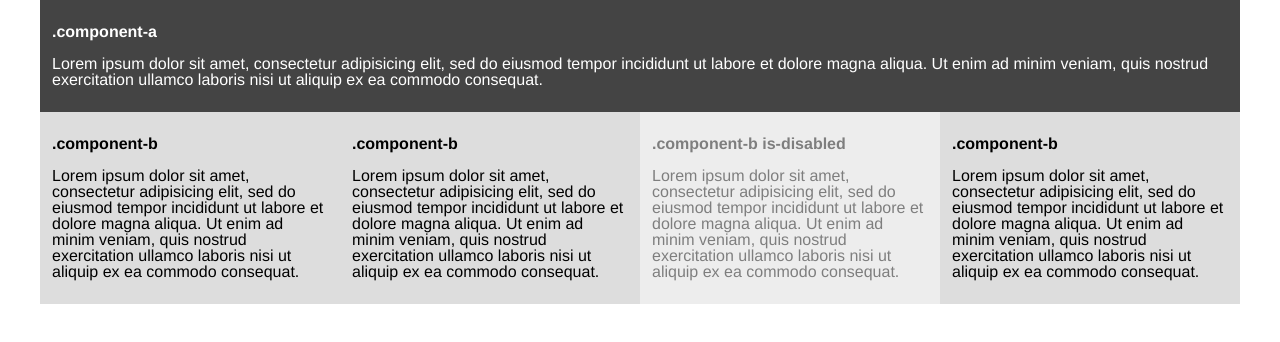
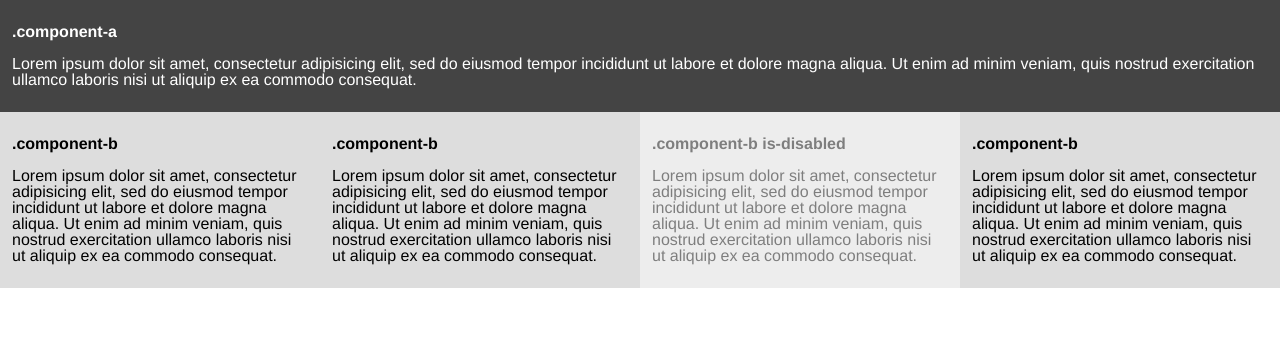
Before and after one commit to epassi/epbp, a website: page pages/index.html in a window 1280 px wide. Drawn offline with nearby package versions, Linux system fonts and the light colour scheme; files that its build step writes are made by us from their sources.

Commit message:
Updated default grid breakpoints.

```diff
--- a/resources/styles/_grid.scss
+++ b/resources/styles/_grid.scss
@@ -1,7 +1,7 @@
-$grid-small-max: 		599px;
-$grid-medium-min: 		600px;
-$grid-large-min: 		900px;
-$grid-xlarge-min: 		1200px;
+$grid-small-max: 		509px;
+$grid-medium-min: 		510px;
+$grid-large-min: 		800px;
+$grid-xlarge-min: 		1300px;
 
 $grid-gutter-width: 	2.4rem;
 
```
